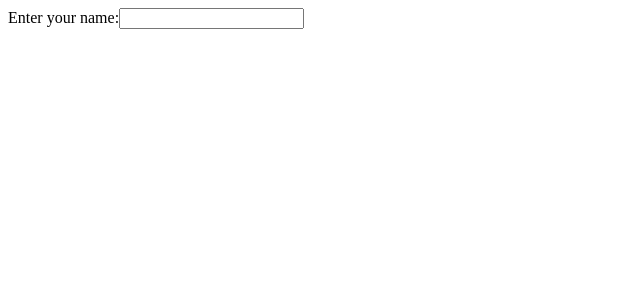
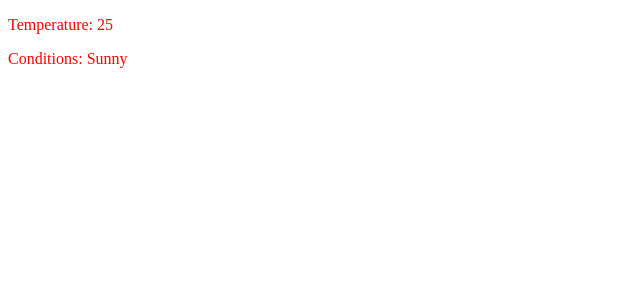
Before and after one commit to acciojob/personal-greeting-shananasim16, a React app: page / in a window 1280 px wide. Shown: the top 300 px of the page, without its empty margins (0-640 px from the left). Built offline with nearby package versions, Linux system fonts and the light colour scheme.

Commit message:
new changes

```diff
--- a/src/components/App.js
+++ b/src/components/App.js
@@ -1,20 +1,29 @@
-import React, { useState } from "react";
 import './../styles/App.css';
 
+import React ,{useState, useEffect} from 'react';
+
 const App = () => {
-  const [text, setText] = useState("");
+  const [weatherInput, setWeatherInput] =useState({ temperature: 25, conditions: "Sunny" });
+  const [textColor, setTextColor] = useState("blue");
+  useEffect(() => {
+    // Set text color based on temperature threshold
+    if (weatherInput.temperature > 20) {
+      setTextColor("red");
+    } else {
+      setTextColor("blue");
+    }
+  }, [weatherInput.temperature]);
 
   return (
     <div>
-      <label htmlFor="name">Enter your name:</label>
-      <input
-        type="text"
-        id="name"
-        onChange={e => setText(e.target.value)}
-      />
-     <p>{text && text.length>0?"Hello "+ text+"!":""}</p>
+        {/* Do not remove the main div */}
+       <div style ={{color:textColor}}>
+        <p>Temperature: {weatherInput.temperature}</p>
+        <p>Conditions: {weatherInput.conditions}</p>
+       </div>
     </div>
-  );
+  )
 }
 
-export default App;
+
+export default App
```
